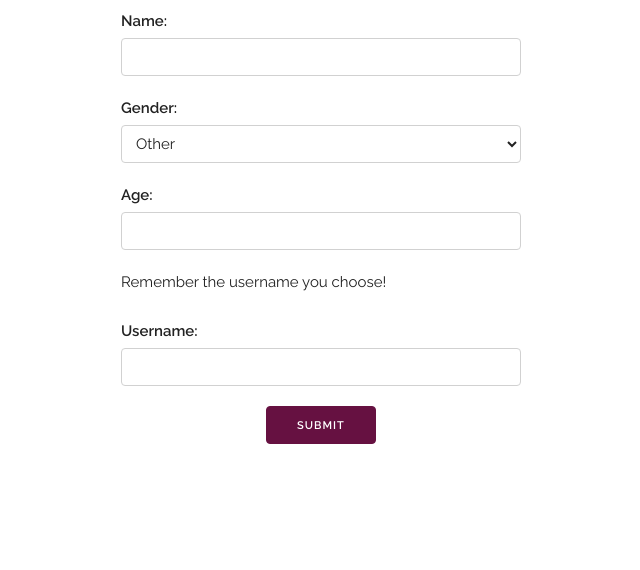
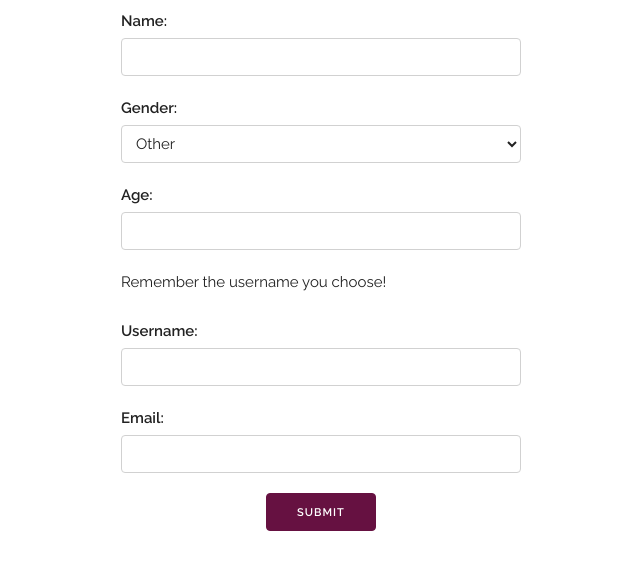
Before and after one commit to spencersmith6/prefer, a Flask app: page /signup in a window 1280 px wide. Shown: the part 230-800 px from the top of the page, without its empty margins (319-959 px from the left). Run offline with Flask 2, Linux system fonts and the light colour scheme; parts of the project's set-up code (start-up, migrations or seed data) failed here and were passed over.

Commit message:
Updates to include email field for user sign up

```diff
--- a/main.py
+++ b/main.py
@@ -33,6 +33,7 @@ def post_signup():
     name = request.form['name']
     gender = request.form['gender']
     age = request.form['age']
+    email = request.form['email']
 
     # open connection
     conn = getConn('db_admin/creds.json')
@@ -52,7 +53,7 @@ def post_signup():
         # Write user data with session id to db
         conn = getConn('db_admin/creds.json')
         cur = getCur(conn)
-        user = {'id': user_id, 'name': name, 'gender': gender, 'age': int(age)}
+        user = {'id': user_id, 'name': name, 'gender': gender, 'age': int(age), 'email': email}
         print(user)
         write_new_user_to_db(cur, user)
 
--- a/templates/signup.html
+++ b/templates/signup.html
@@ -60,6 +60,11 @@
                     <label user-form->Username:</label>
                     <input type="text" name="username" class="u-full-width">
                 </div>
+                <div class="row u-small-padding">
+                    <label user-form->Email:</label>
+                    <input type="text" name="email" class="u-full-width">
+                </div>
+
                 <div class="row u-small-padding u-center">
                     <input id="user-form-submit" class="button-primary" type="submit" value="Submit">
                 </div>
--- a/utils/db_utils.py
+++ b/utils/db_utils.py
@@ -30,10 +30,10 @@ def get_item_by_id(cur, item_id=None):
 
 def write_new_user_to_db(cur, user):
     """user is dict with fiels id, name, gender, age"""
-    query = """ INSERT INTO user_meta (user_id, name, gender, age)
-                VALUES (%s, %s, %s, %s);
+    query = """ INSERT INTO user_meta (user_id, name, gender, age, email)
+                VALUES (%s, %s, %s, %s, %s);
                 """
-    cur.execute(query, (user['id'], user['name'], user['gender'], user['age']))
+    cur.execute(query, (user['id'], user['name'], user['gender'], user['age'], user['email']))
     return None
 
 
```
